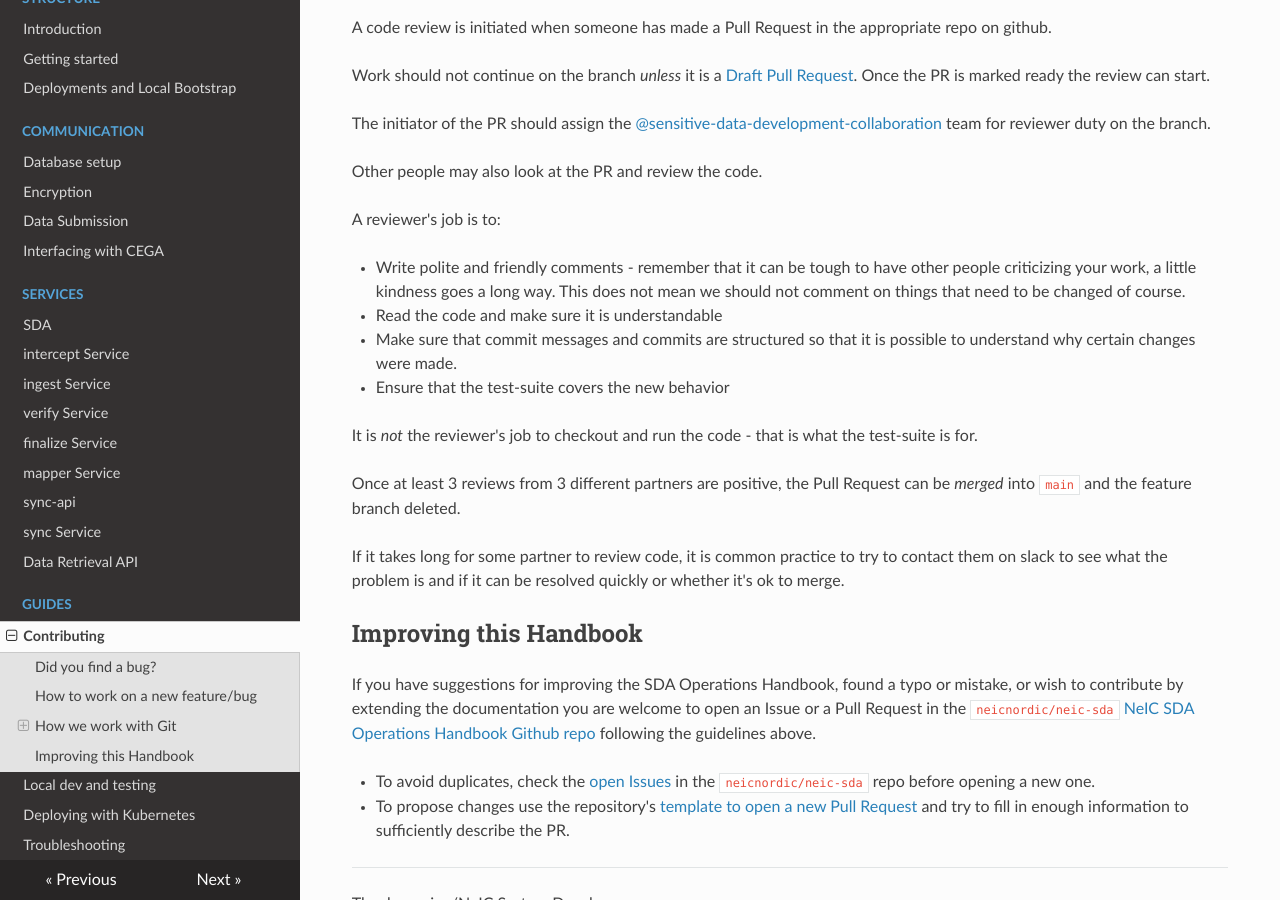
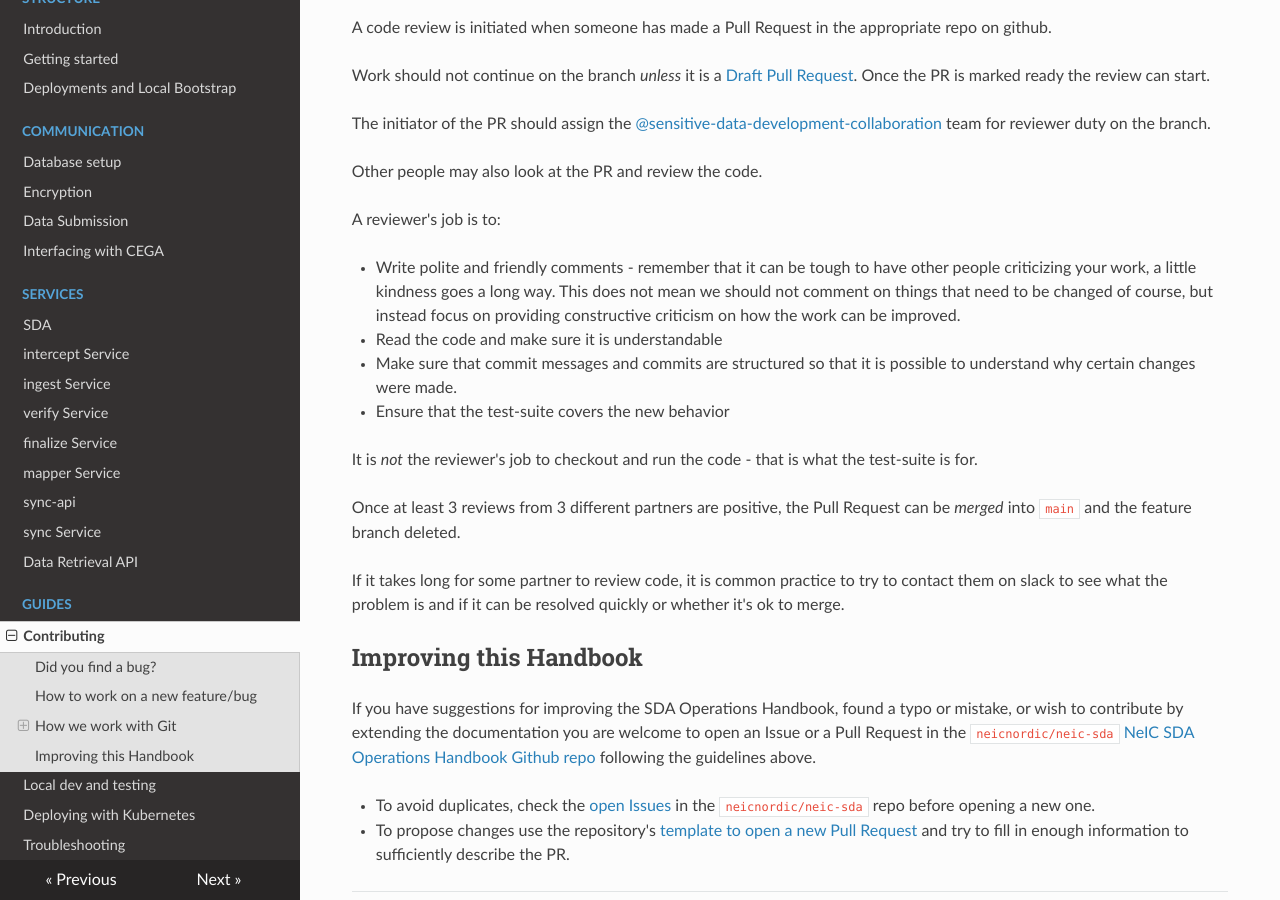
Before and after one commit to neicnordic/neic-sda, an MkDocs documentation site: the page built from docs/CONTRIBUTING.md, in a window 1280 px wide and 900 px high, scrolled down 1983 px. Built offline with MkDocs 1.6.1, drawn with Linux system fonts in a browser that asks for light colours; nearby versions of some CDN libraries.

Commit message:
Update docs/CONTRIBUTING.md
Co-authored-by: Stefan Negru <blankdots@users.noreply.github.com>

```diff
--- a/docs/CONTRIBUTING.md
+++ b/docs/CONTRIBUTING.md
@@ -83,7 +83,7 @@
 
 A reviewer's job is to:
 
-- Write polite and friendly comments - remember that it can be tough to have other people criticizing your work, a little kindness goes a long way. This does not mean we should not comment on things that need to be changed of course.
+- Write polite and friendly comments - remember that it can be tough to have other people criticizing your work, a little kindness goes a long way. This does not mean we should not comment on things that need to be changed of course, but instead focus on providing constructive criticism on how the work can be improved.
 - Read the code and make sure it is understandable
 - Make sure that commit messages and commits are structured so that it is possible to understand why certain changes were made.
 - Ensure that the test-suite covers the new behavior
```
